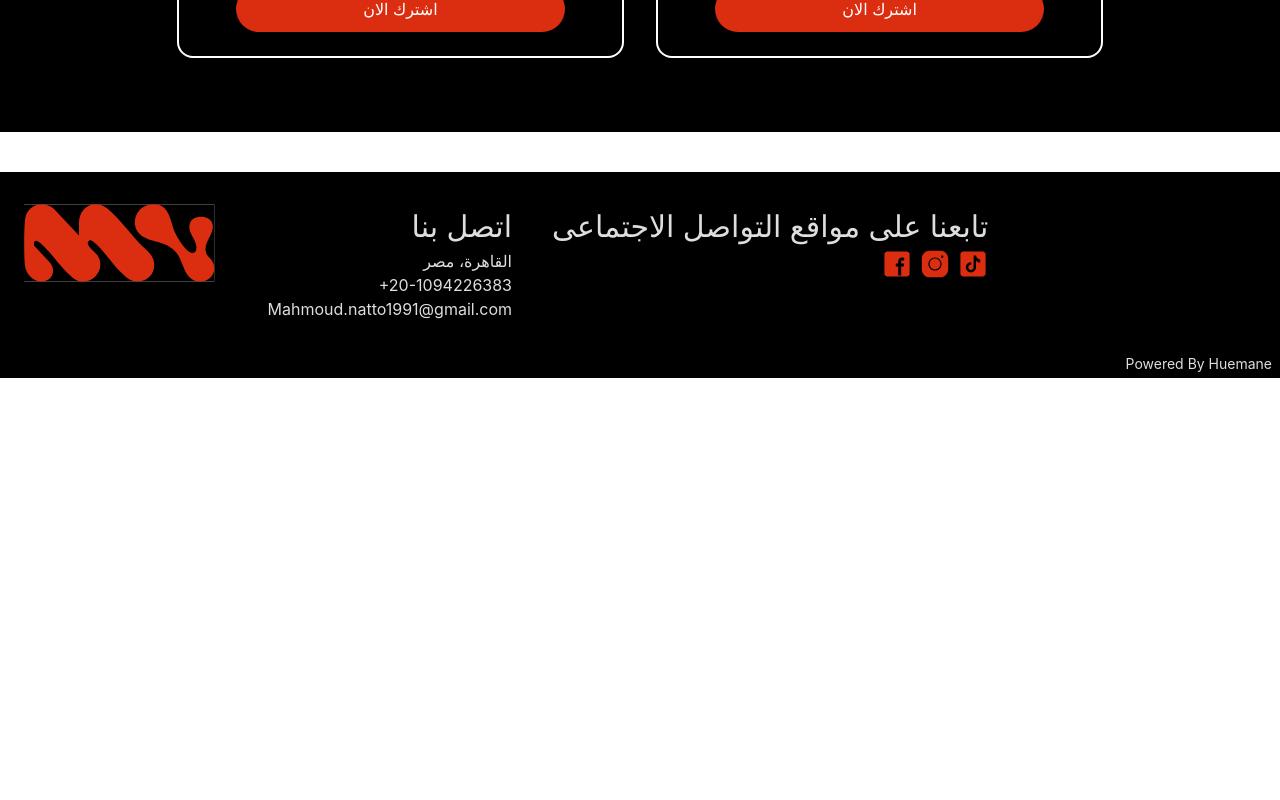
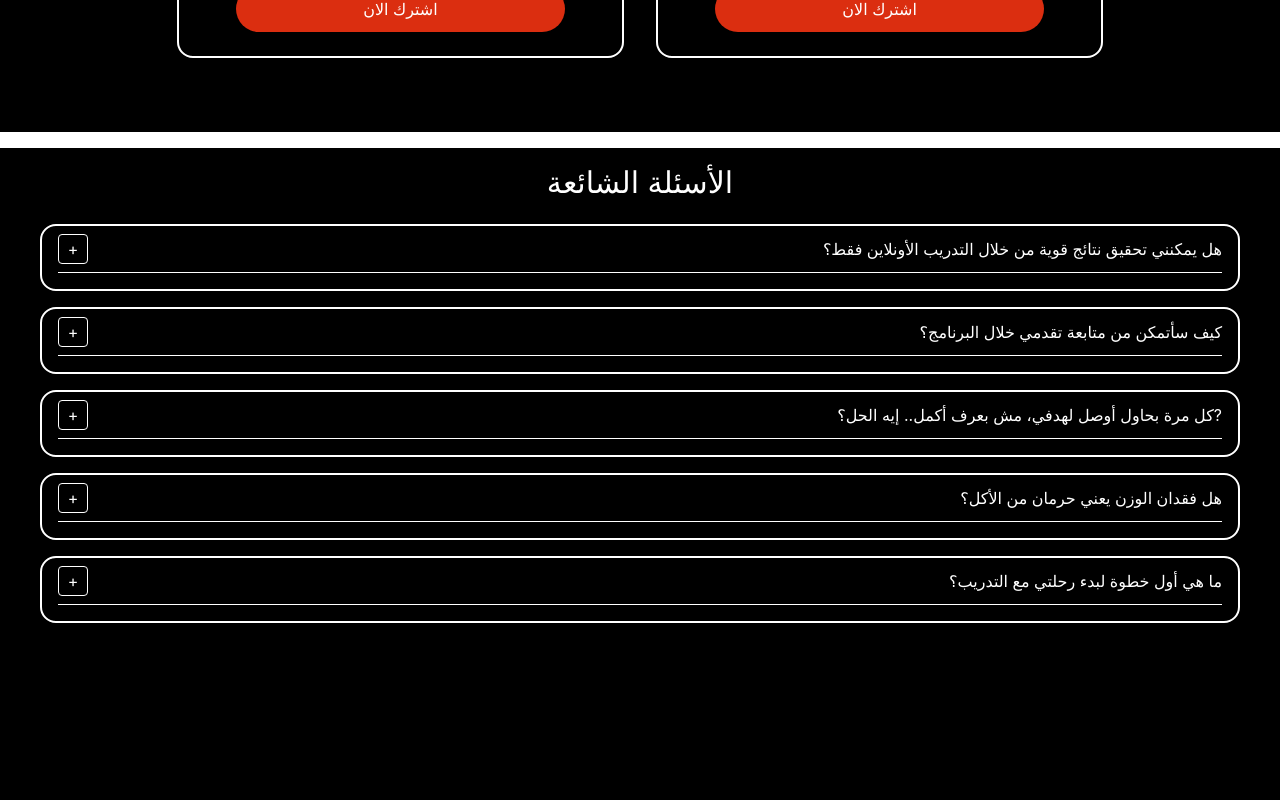
Before and after one commit to omar-tolan/mnteamDep, a React (Vite) app: page / in a window 1280 px wide. Shown: the part 3760-4560 px from the top of the page. Before the commit the page ends 4138 px from the top, so only its background shows below. Built offline with nearby package versions, Linux system fonts and the light colour scheme.

Commit message:
Added FAQs section

```diff
--- a/src/components/FAQs.jsx
+++ b/src/components/FAQs.jsx
@@ -1,50 +1,67 @@
-// import React from "react";
-// import { motion } from "motion/react";
-// import { useState } from "react";
+import React from "react";
+import { motion } from "motion/react";
+import { useState } from "react";
 
-// const faqs = [
-//   {
-//     q: "Question 1?",
-//     a: "Answer",
-//   },
-//   {
-//     q: "Question 1?",
-//     a: "Answer",
-//   },
-//   {
-//     q: "Question 1?",
-//     a: "Answer",
-//   },
-//   {
-//     q: "Question 1?",
-//     a: "Answer",
-//   },
-// ];
+const faqs = [
+  {
+    q: "هل يمكنني تحقيق نتائج قوية من خلال التدريب الأونلاين فقط؟",
+    a: "طبعًا! مع خطة تدريبية مناسبة ومتابعة مستمرة، هتوصل لنتائج ممتازة حتى من البيت. الأهم هو الالتزام، وأنا هكون معاك خطوة بخطوة.",
+  },
+  {
+    q: "كيف سأتمكن من متابعة تقدمي خلال البرنامج؟",
+    a: "هيكون عندك متابعة دورية معايا، وتقارير عن تقدمك في التمارين والوزن. هنعدل الخطة حسب التحديات اللي تواجهها عشان نوصل للهدف.",
+  },
+  {
+    q: "كل مرة بحاول أوصل لهدفي، مش بعرف أكمل.. إيه الحل؟?",
+    a: "المشكلة مش فيك، لكن في النظام اللي جربته. هنساعدك تلاقي طريقة تناسبك وتخليك تلتزم بسهولة، وأنا هدعمك طول الطريق.",
+  },
+  {
+    q: "هل فقدان الوزن يعني حرمان من الأكل؟",
+    a: "أبدًا! الفكرة في اختيار الأكل الصح بالكميات المناسبة. هتأكل بطريقة تشبعك وتمدك بالطاقة، وفي نفس الوقت تخسر الوزن بشكل صحي.",
+  },
+  {
+    q: "ما هي أول خطوة لبدء رحلتي مع التدريب؟",
+    a: "أول خطوة انك تشنرك معايا, وهحددلك برنامج شخصى يناسب هدفك. بعدها هنبدأ التنفيذ والمتابعة معا",
+  },
+];
 
-// const FAQs = () => {
-//   const [openIndex, setOpenIndex] = useState(null);
-//   const showAnswer = (index) => {
-//     setOpenIndex(openIndex === index ? null : index);
-//   };
-//   return (
-//     <div className="flex flex-col items-center bg-black text-white mt-4 py-4 px-10 w-screen h-screen">
-//       <p className="text-3xl mb-6">Frequently Asked Questions</p>
-//       <button
-//         className="rounded-2xl border-2 flex flex-col w-full px-4 cursor-pointer"
-//         onClick={showAnswer(1)}
-//       >
-//         <div className="flex flex-row space-x-1">
-//           {openIndex === 1 ? <p>-</p>:<p>+</p>}
-//           <p>Question: How can i start my journey?</p>
-//         </div>
-//         <div>
-//           <p className="font-light text-sm">
-//             This is an answer to the asked question
-//           </p>
-//         </div>
-//       </button>
-//     </div>
-//   );
-// };
+const FAQs = () => {
+  const [openIndex, setOpenIndex] = useState(null);
+  const showAnswer = (index) => {
+    setOpenIndex(openIndex === index ? null : index);
+  };
+  return (
+    <div className="flex flex-col items-center bg-black text-white mt-4 py-4 px-10 w-screen h-screen">
+      <p className="text-3xl mb-6">الأسئلة الشائعة</p>
+      <div className="flex flex-col w-full space-y-4">
+        {faqs.map((faq, index) => (
+          <button
+            key={index}
+            className="rounded-2xl border-2 flex flex-col w-full px-4 py-2 cursor-pointer"
+            onClick={() => showAnswer(index)}
+          >
+            <div className="flex flex-row w-full items-center justify-between pb-2 border-b-1 mb-2">
+              <div className="flex justify-center items-center w-[30px] h-[30px] border-1 rounded-sm">
+                {openIndex === index ? <p>-</p> : <p>+</p>}
+              </div>
+              <p className="text-right">{faq.q}</p>
+            </div>
+            <motion.div
+              initial={{ height: 0, opacity: 0 }}
+              animate={{
+                height: openIndex === index ? "auto" : 0,
+                opacity: openIndex === index ? 1 : 0,
+              }}
+              transition={{ duration: 0.2, ease: "easeInOut" }}
+              className="overflow-hidden flex w-full justify-end"
+            >
+              <p className="font-light text-sm text-right">{faq.a} </p>
+            </motion.div>
+          </button>
+        ))}
+      </div>
+    </div>
+  );
+};
 
-// export default FAQs;
+export default FAQs;
--- a/src/components/Homepage.jsx
+++ b/src/components/Homepage.jsx
@@ -9,7 +9,7 @@ import Steps from "./Steps";
 import Footer from "./Footer";
 import { Element, Link } from "react-scroll";
 import SubscribtionModal from "./Modals/SubscriptionModal.jsx";
-// import FAQs from "./FAQs.jsx";
+import FAQs from "./FAQs.jsx";
 
 function Homepage() {
   const [isSubscribing, setIsSubscribing] = useState(false);
@@ -36,9 +36,9 @@ function Homepage() {
         {isSubscribing && <SubscribtionModal handleSub={handleSub} />}
         <Plans handleSub={handleSub} />
       </Element>
-      {/* <Element name="faqs">
+      <Element name="faqs">
         <FAQs />
-      </Element> */}
+      </Element>
       <Footer />
     </div>
   );
```
